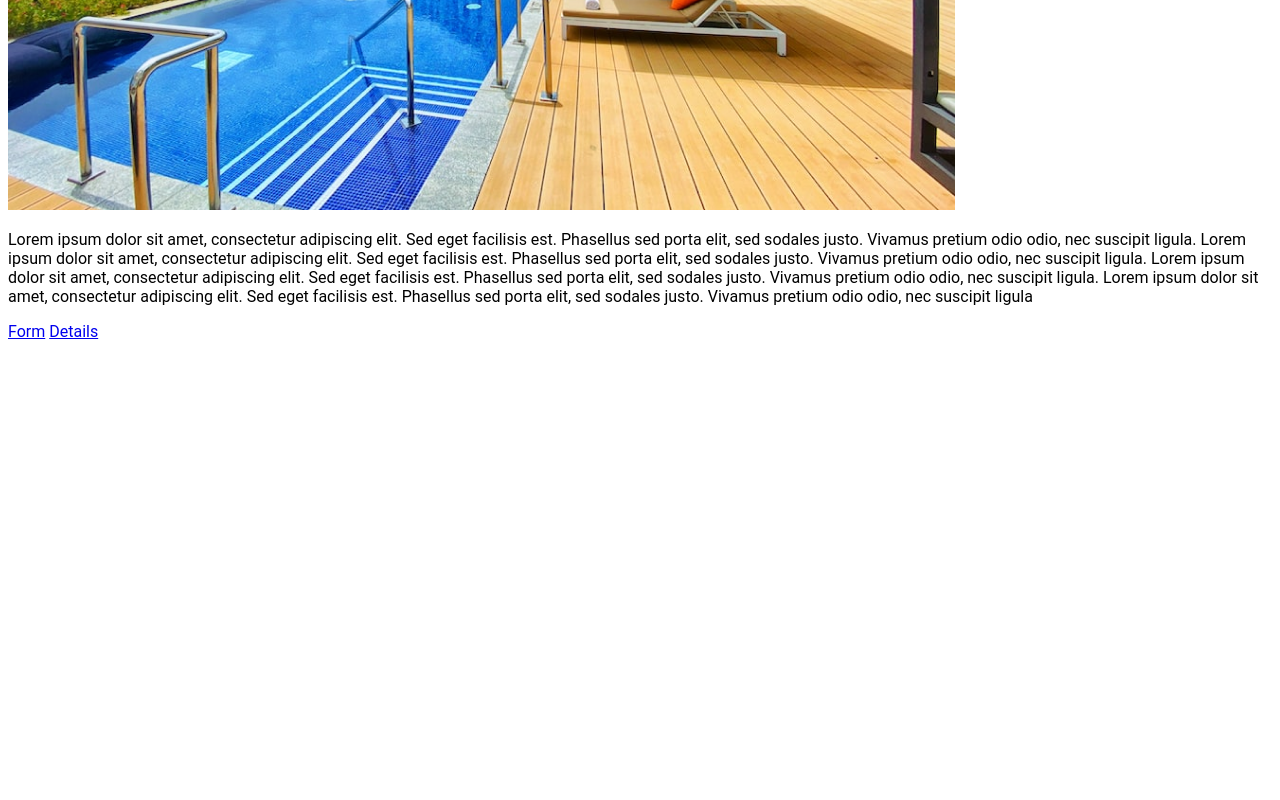
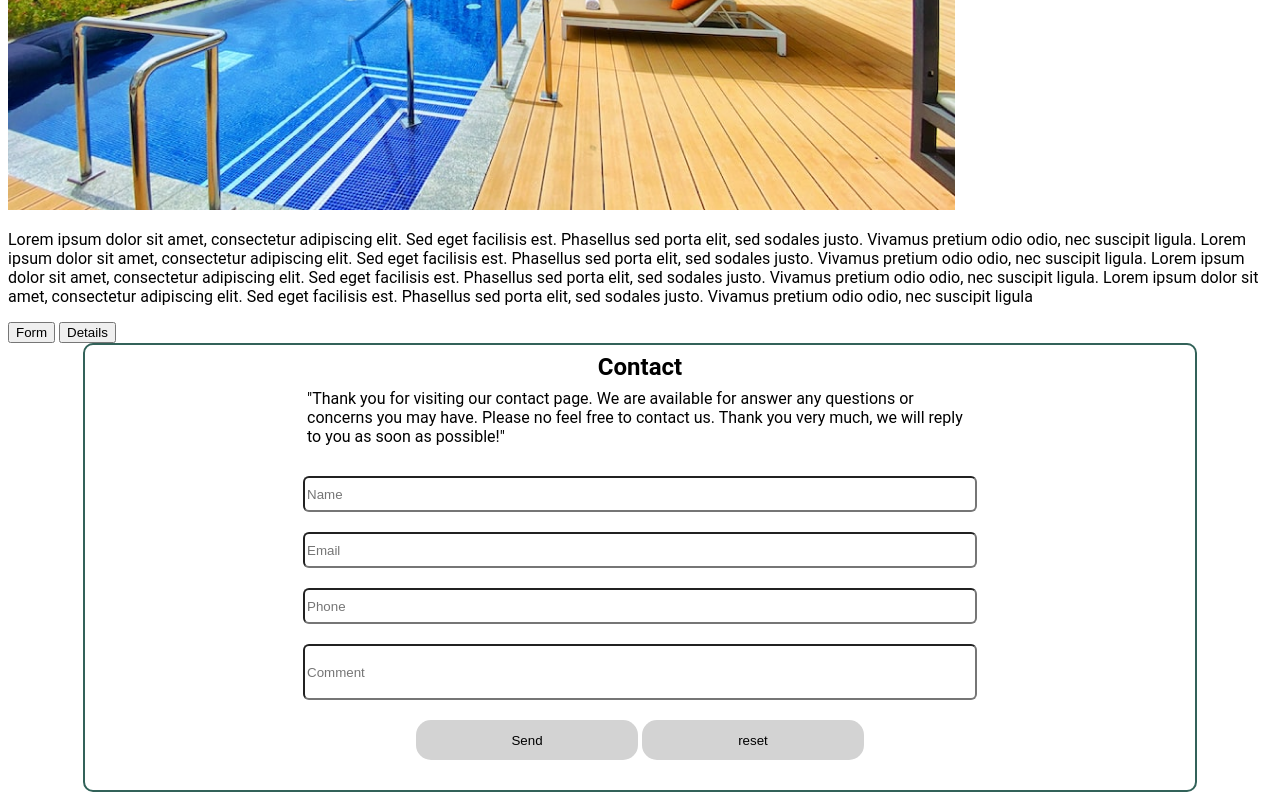
Before and after one commit to James-Gamboa/Practica-1-Hotel, a website: page hotel-page.html in a window 1280 px wide. Shown: the part 419-1219 px from the top of the page. Before the commit the page ends 800 px from the top, so only its background shows below. Drawn offline with Linux system fonts and the light colour scheme.

Commit message:
added form tab (#5)

```diff
--- /dev/null
+++ b/form.js
@@ -0,0 +1,8 @@
+function formDisplay() {
+  var formulario = document.getElementById("form-content")
+  if (formulario.style.display === "none") {
+      formulario.style.display = "block";
+  } else {
+      formulario.style.display = "none";
+  }
+}
--- a/hotel-page.html
+++ b/hotel-page.html
@@ -22,8 +22,61 @@
         consectetur adipiscing elit. Sed eget facilisis est. Phasellus sed porta
         elit, sed sodales justo. Vivamus pretium odio odio, nec suscipit ligula
       </p>
-      <a href="#">Form</a>
-      <a href="#">Details</a>
+      <button type="button" onclick="formDisplay();">Form</button>
+      <button>Details</button>
     </div>
+
+    <section class="form-content" id="form-content">
+      <div class="form-content__text">
+        <h1>Contact</h1>
+        <p>
+          "Thank you for visiting our contact page. We are available for answer
+          any questions or concerns you may have. Please no feel free to contact
+          us. Thank you very much, we will reply to you as soon as possible!"
+        </p>
+      </div>
+      <form action="" class="form">
+        <label for="name">
+          <input
+            class="form__input"
+            type="name"
+            name="name"
+            id="name"
+            placeholder="Name"
+            required/>
+        </label>
+        <label for="email">
+          <input
+            class="form__input"
+            type="email"
+            name="email"
+            id="email"
+            placeholder="Email"
+            required/>
+        </label>
+        <label for="tel">
+          <input
+            class="form__input"
+            type="tel"
+            name="tel"
+            id="tel"
+            placeholder="Phone"
+            required/>
+        </label>
+        <label for="textarea">
+          <input
+            class="form__input form__input--comment"
+            type="textarea"
+            name="comment"
+            id="comment"
+            placeholder="Comment"/>
+        </label>
+        <div>
+            <button class="form__buttons" type="submit" name="send" id="send">Send</button>
+            <button class="form__buttons" type="reset" name="reset" id="reset">reset</button>
+        </div>
+      </form>
+    </section>
   </body>
+  <script src="form.js"></script>
 </html>
--- /dev/null
+++ b/sass/pages/_form.scss
@@ -0,0 +1,89 @@
+.form-content {
+  width: 100%;
+  max-width: 100%;
+  border: $green 2px solid;
+  border-radius:10px ;
+  h1 {
+    margin:8px 0;
+    text-align: center;
+  }
+  p {
+    margin:8px 0;
+  }
+}
+
+.form-content__text{
+  width: 60%;
+  margin: 0 auto;
+}
+
+.form{
+  width: 100%;
+  display: flex;
+  flex-direction: column;
+  text-align: center;
+  gap: 20px;
+  margin: 10px 0;
+}
+
+.form__input{
+  width: 60%;
+  height: 24px;
+  border-radius: 6px;
+}
+
+.form__input--comment{
+  height: 30px;
+}
+
+.form__buttons{
+  border:$lightgray;
+  border-radius: 15px;
+  background-color:$lightgray;
+  width: 30%;
+  height: 20px;
+}
+
+.form__buttons:hover{
+  border: $green;
+  background-color: $green;
+  color: $white;
+}
+
+//media queries
+@media (min-width: 1024px) {
+  .form-content {
+    width: 1110px;
+    max-width: 100%;
+    margin: 0 auto;
+}
+  .form__input{
+    width: 60%;
+    height: 30px;
+  }
+  .form__buttons{
+    width: 20%;
+    height: 40px;
+  }
+}
+
+@media (min-width: 768px) {
+  .form-content__text {
+    width: 60%;
+    margin: 0 auto;
+  }
+  .form{
+    margin: 30px 0px;
+}
+  .form__input{
+    width: 60%;
+    height: 30px;
+  }
+  .form__input--comment{
+    height: 50px;
+  }
+  .form__buttons{
+    width: 20%;
+    height: 40px;
+  }
+}
--- a/sass/styles.scss
+++ b/sass/styles.scss
@@ -3,6 +3,8 @@
 @import "base/typography";
 
 @import"pages/hotel";
+@import"pages/form";
+
 
 @import "layout/footer";
 @import "layout/header";
--- a/sass/utils/_variables.scss
+++ b/sass/utils/_variables.scss
@@ -1 +1,4 @@
 $black: #000;
+$green:#326259;
+$lightgray:lightgray;
+$white:white;
```
Also changed, not shown: public/css/styles.css.
